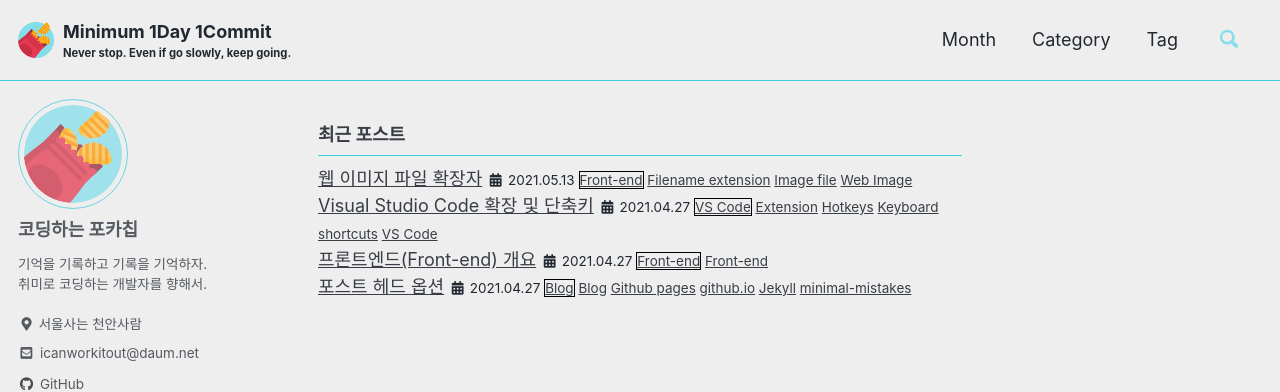
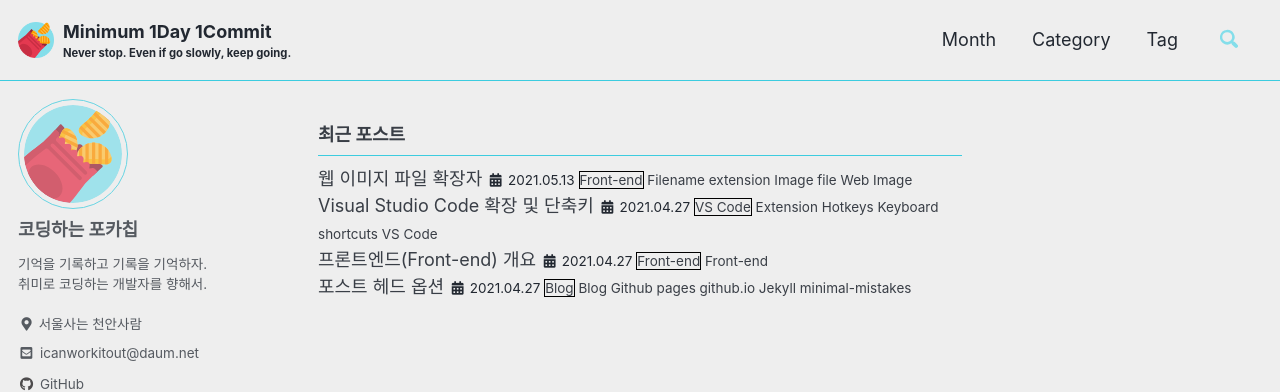
Before and after one commit to iCanWorkItOut/iCanWorkItOut.github.io, a Jekyll site: the page built from index.html, in a window 1280 px wide. Shown: the top 392 px of the page. Built offline with Jekyll 4.4.1, drawn with Linux system fonts in a browser that asks for light colours; cached includes are drawn as plain includes; some web fonts are replaced; the list of posts is cut into pages by our own code.

Commit message:
:lipstick: a link 하이퍼링크 밑줄 삭제

```diff
--- a/_sass/minimal-mistakes/_base.scss
+++ b/_sass/minimal-mistakes/_base.scss
@@ -126,6 +126,9 @@ blockquote {
 /* links */
 
 a {
+  // a link 하이퍼링크 밑줄 없애기
+  text-decoration: none;
+
   &:focus {
     @extend %tab-focus;
   }
```
